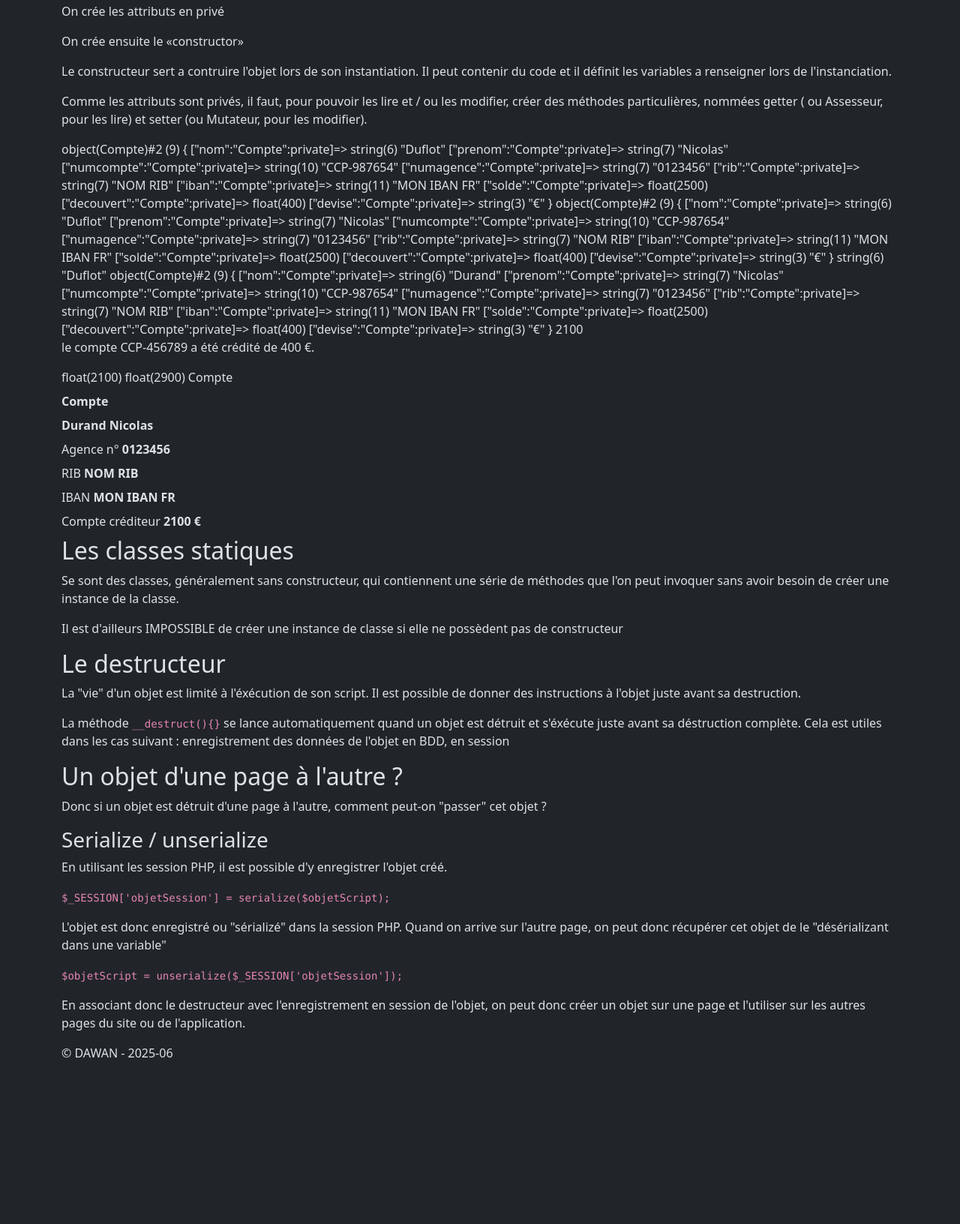
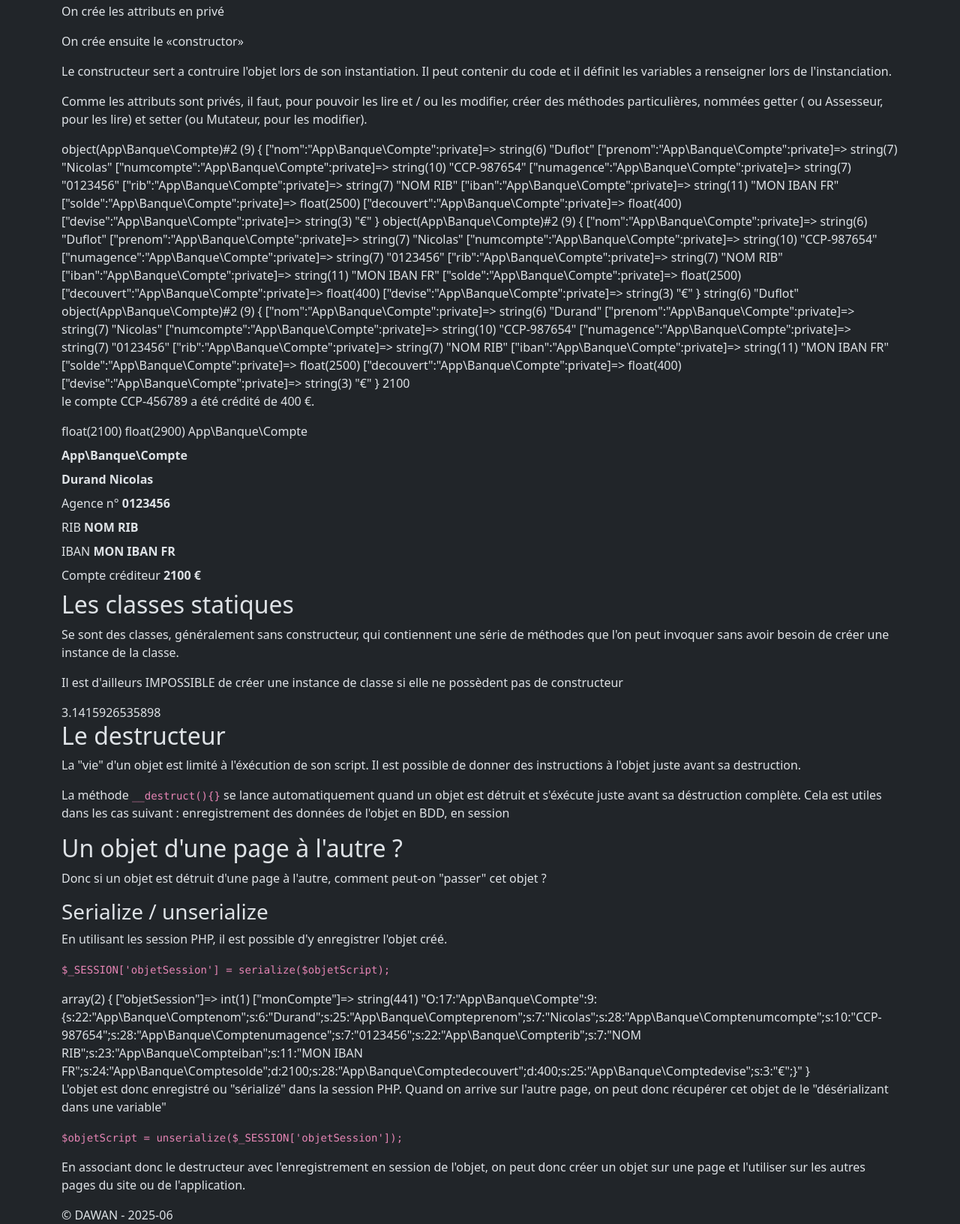
Before and after one commit to nicoduflot/2025-07-07-php-inter, a PHP site: page /index.php in a window 1280 px wide. Shown: the part 995-2627 px from the top of the page at 75% size. Before the commit the page ends 2405 px from the top, so only its background shows below. Run offline with PHP 8.4, Linux system fonts and the light colour scheme; the visitor is signed in with stand-in values (Sample User, id 1).

Commit message:
serialize session et classe statiques

```diff
--- a/index.php
+++ b/index.php
@@ -1,6 +1,12 @@
 <?php
+session_start();
 /* il faut charger la classe pour pouvoir utiliser l'objet */
 require './src/Classes/Banque/Compte.php';
+require './src/Utils/Tools.php';
+/* Quand on déclare un namespace pour une classe, il faut expliquer que l'on utilise cette classe via le namespace */
+use App\Banque\Compte;
+use Utils\Tools;
+
 ?>
 <!DOCTYPE html>
 <html lang="fr">
@@ -106,7 +112,7 @@
                     Il est d'ailleurs IMPOSSIBLE de créer une instance de classe si elle ne possèdent pas de constructeur
                 </p>
                 <?php
-
+                echo Tools::$pi;
                 ?>
             </article>
             <article>
@@ -136,6 +142,10 @@
                 <p>
                     <code>$_SESSION['objetSession'] = serialize($objetScript);</code>
                 </p>
+                <?php
+                $_SESSION['monCompte'] = serialize($monCompte);
+                var_dump($_SESSION);
+                ?>
                 <p>
                     L'objet est donc enregistré ou "sérializé" dans la session PHP. Quand on arrive sur l'autre page, on peut donc récupérer cet objet de le "désérializant dans une variable"
                 </p>
--- a/src/Classes/Banque/Compte.php
+++ b/src/Classes/Banque/Compte.php
@@ -1,4 +1,6 @@
 <?php
+
+namespace App\Banque;
 
 class Compte{
     /* Attributs en privé */
@@ -292,4 +294,20 @@
         return $fichCompte;
     }
 
+    /* Méthodes de sauvegarde de l'objet en BDD */
+
+    /*  Méthode static de l'objet*/
+    public static function helloWorld(){
+        return 'Hello World';
+    }
+
+    /*
+    destructeur : une méthode qui s'éxécute uniquement lors de la destruction de l'objet
+    Par exemple quand on change de page et que l'objet n'est pas conservé d'une page à l'autre
+    */
+
+    public function __destruct()
+    {
+        // auto-sauvegarde de l'objet en bdd
+    }
 }
--- a/src/Utils/Tools.php
+++ b/src/Utils/Tools.php
@@ -1 +1,13 @@
 <?php
+namespace Utils;
+
+/* Tools est une classe statique : pas de constructeur donc pas de création d'instance de la classe */
+
+class Tools{
+
+    static $pi = 3.1415926535898;
+
+    public static function circo($rayon){
+        return (2*$rayon) * self::$pi;
+    }
+}
```
Also changed, not shown: formulaire.php (+6 -1 lines).
